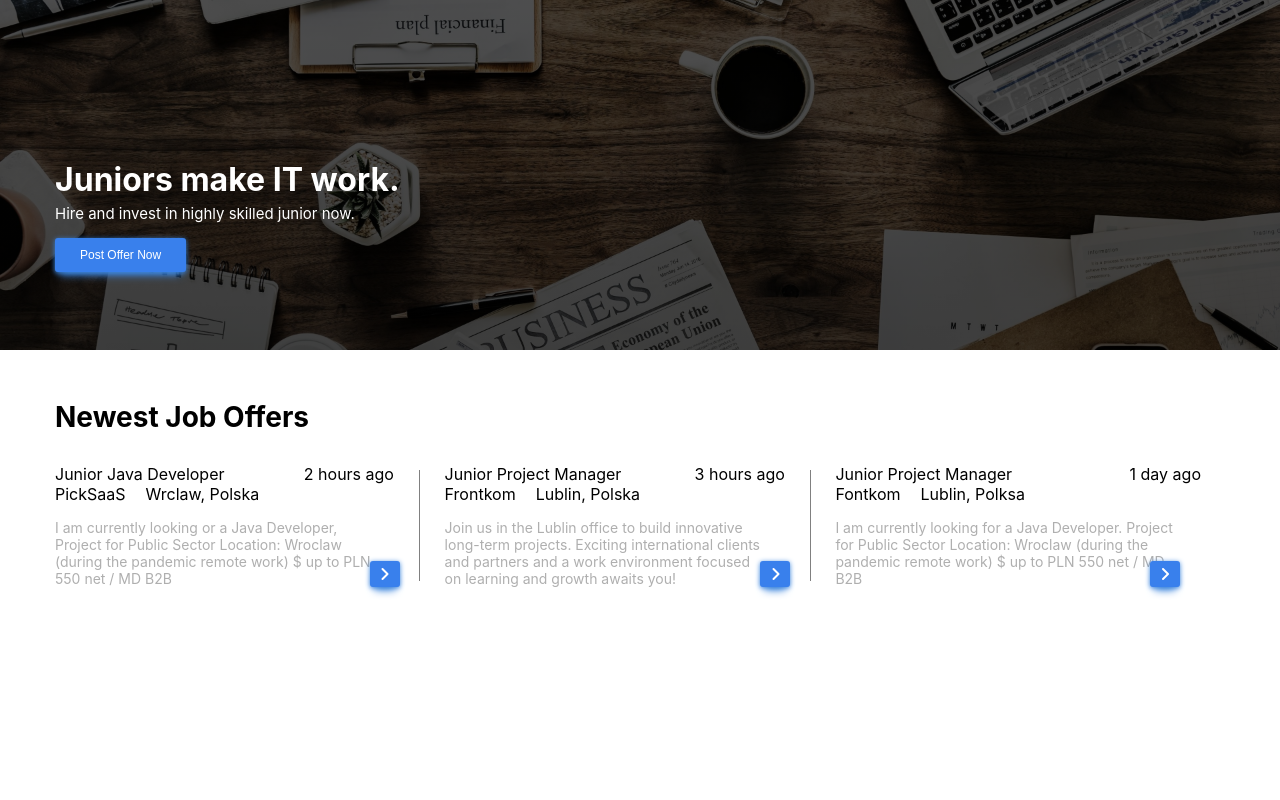
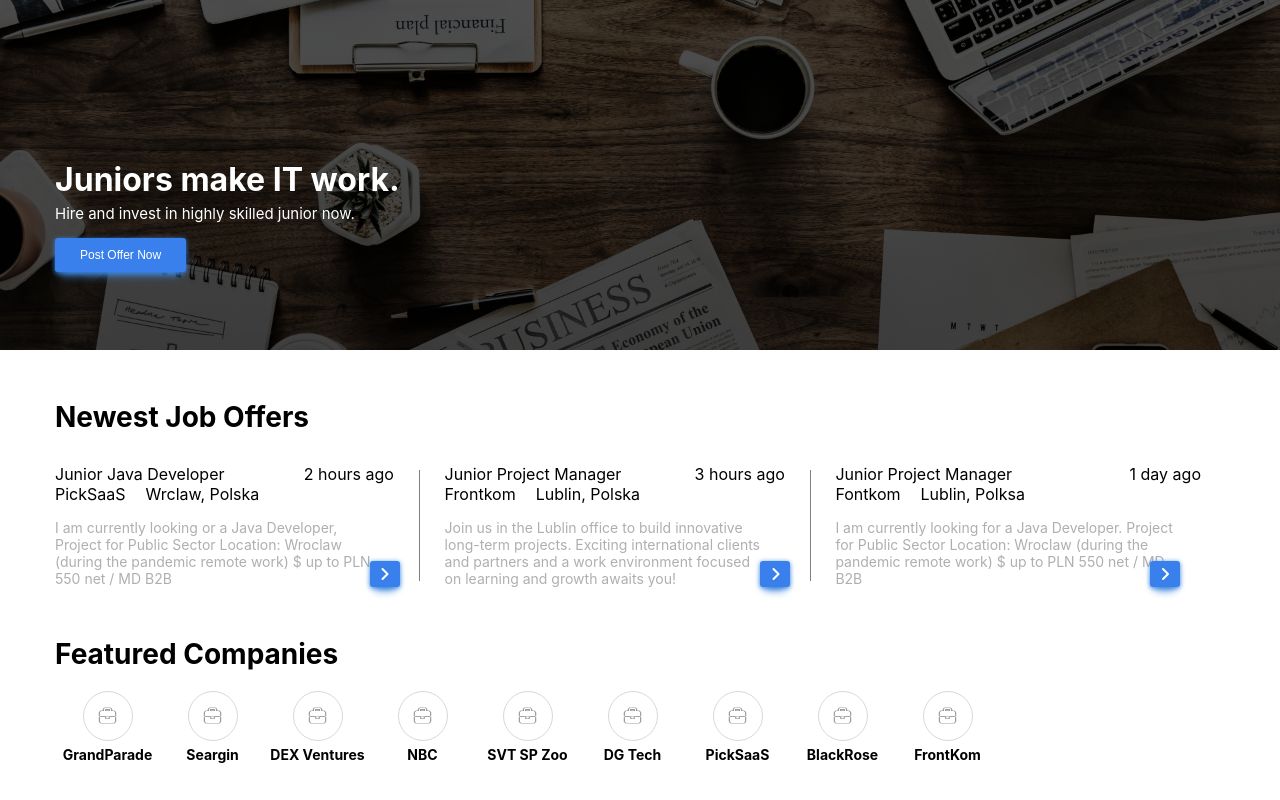
Before and after one commit to apkt1apkt/jjo, a React (Create React App) app: page / in a window 1280 px wide. Built offline with nearby package versions, Linux system fonts and the light colour scheme.

Commit message:
add featured-company section

```diff
--- a/src/App.tsx
+++ b/src/App.tsx
@@ -1,4 +1,5 @@
 import Banner from "./content/Banner";
+import FeaturedCompanies from "./content/FeaturedCompanies";
 import JobOffers from "./content/JobOffers";
 
 export default function App() {
@@ -7,6 +8,7 @@ export default function App() {
       <Banner />
       <main className="container">
         <JobOffers />
+        <FeaturedCompanies />
       </main>
     </div>
   );
--- /dev/null
+++ b/src/components/BorderedIcon.tsx
@@ -0,0 +1,25 @@
+export default function BorderedIcon(props: BorderedIconProps) {
+  return (
+    <span style={STYLES.container}>
+      <i style={STYLES.icon} className={`fa ${props.icon}`}></i>
+    </span>
+  );
+}
+
+type BorderedIconProps = {
+  icon: string;
+};
+
+const STYLES = {
+  container: {
+    borderRadius: "50%",
+    borderStyle: "solid",
+    borderWidth: 1.5,
+    padding: "14px 16px",
+    borderColor: "#D5D8DC",
+  },
+  icon: {
+    textShadow: "0px 0px 1px #000000, 0px 0px 1px #000000",
+    color: "white",
+  },
+};
--- /dev/null
+++ b/src/components/IconText.tsx
@@ -0,0 +1,40 @@
+import BorderedIcon from "./BorderedIcon";
+
+export default function IconText(props: IconTextProps) {
+  const { label, icon } = props;
+  return (
+    <div style={STYLES.container}>
+      <div style={STYLES.center}>
+        <BorderedIcon icon={icon} />
+      </div>
+      <div style={STYLES.text}>
+        <div style={STYLES.breakWord}>{label}</div>
+      </div>
+    </div>
+  );
+}
+
+type IconTextProps = { label: string; icon: string };
+
+const STYLES = {
+  container: {
+    margin: "10px 5px",
+    width: 95,
+  },
+  center: {
+    display: "flex",
+    justifyContent: "center",
+  },
+  breakWord: {
+    whiteSpace: "nowrap" as const,
+    overflow: "hidden",
+    textOverflow: "ellipsis",
+  },
+  text: {
+    display: "flex",
+    justifyContent: "center",
+    fontWeight: 750,
+    marginTop: 5,
+    fontSize: 14,
+  },
+};
--- /dev/null
+++ b/src/components/IconTextList.tsx
@@ -0,0 +1,29 @@
+import Header from "./Header";
+import IconText from "./IconText";
+
+export default function IconTextList(props: IconTextListProps) {
+  const { heading, list } = props;
+  return (
+    <>
+      <Header heading={heading} />
+      <div style={STYLES.list}>
+        {list.map((v, i) => (
+          <IconText key={i} {...v} />
+        ))}
+      </div>
+    </>
+  );
+}
+
+type IconTextListProps = {
+  heading: string;
+  list: { label: string; icon: string }[];
+};
+
+const STYLES = {
+  list: {
+    display: "flex",
+    justifyContent: "flex-start",
+    flexWrap: "wrap" as const,
+  },
+};
--- /dev/null
+++ b/src/content/FeaturedCompanies.tsx
@@ -0,0 +1,10 @@
+import IconTextList from "../components/IconTextList";
+import { FEATURED_COMPANIES } from "../data/featured-companies";
+
+export default function FeaturedCompanies() {
+  return (
+    <div style={{ marginTop: 50 }}>
+      <IconTextList heading="Featured Companies" list={FEATURED_COMPANIES} />
+    </div>
+  );
+}
```
